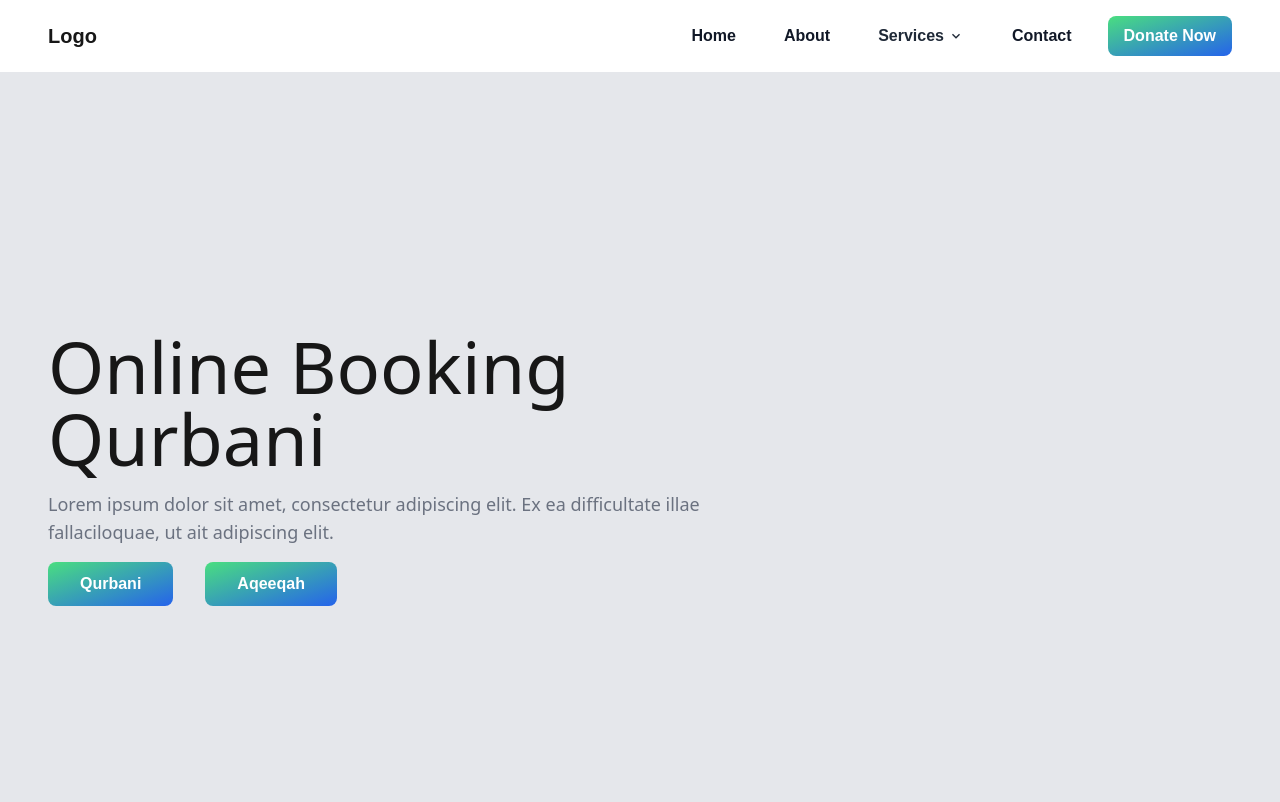
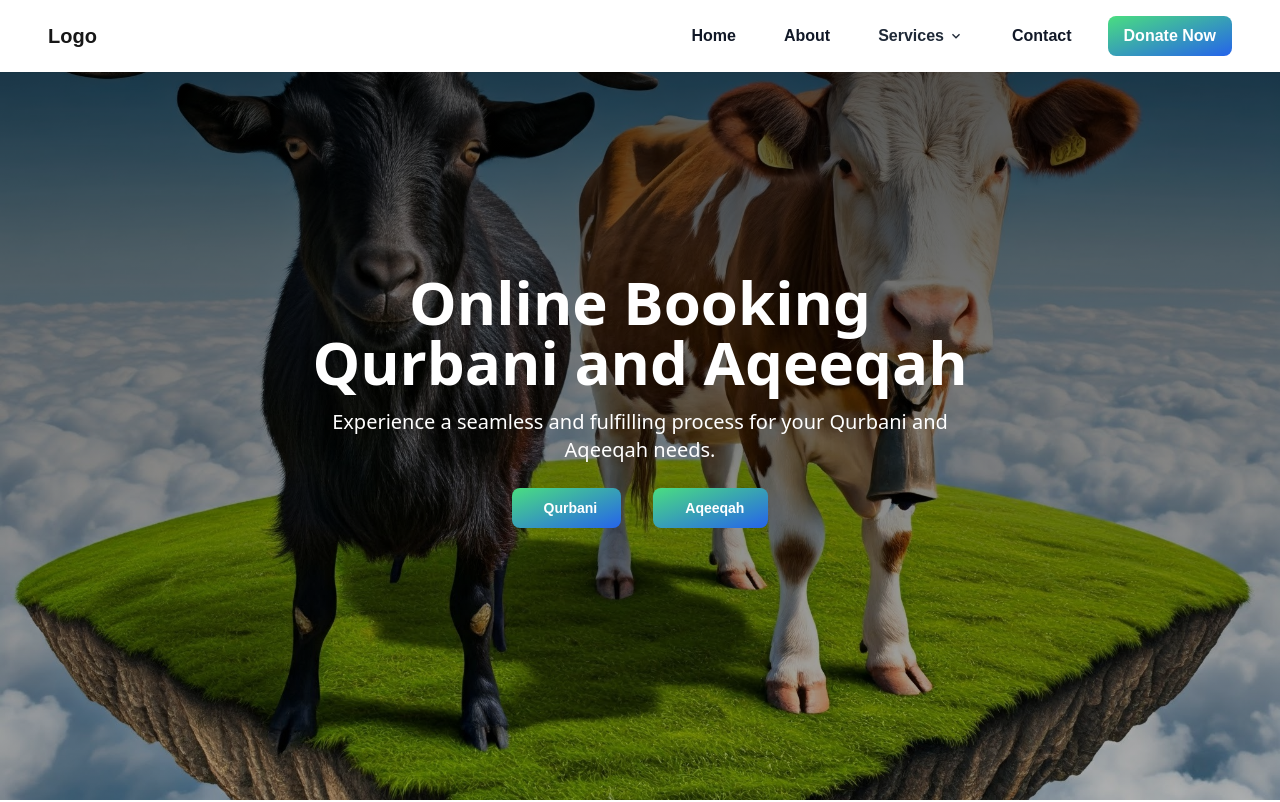
Before and after one commit to AINSoftwareSolution/qurbani-site, a Next.js app: page / in a window 1280 px wide. Shown: the top 802 px of the page. Built offline with nearby package versions, Linux system fonts and the light colour scheme.

Commit message:
add navigation and banner

```diff
--- a/app/Components/Footer.tsx
+++ b/app/Components/Footer.tsx
@@ -6,26 +6,31 @@ import { MdAddIcCall, MdOutlineMarkEmailRead } from 'react-icons/md';
 
 const Footer = () => {
   return (
-    <div className={`subscribe bg-gray-900 overflow-hidden border-t border-gray-200 'hidden' : ''}` }>
-      <div className="container inset-0 mx-auto px-2 py-8 lg:px-12 lg:py-4 rounded text-center overflow-hidden ">
-        <h6 className="text-3xl font-bold my-4 text-white ">Submit Newsletters</h6>
+    <div className={`subscribe bg-gray-900 overflow-hidden border-t border-gray-200`}>
+    <div className="container inset-0 mx-auto px-2 py-8 lg:px-12 lg:py-4 rounded text-center overflow-hidden">
+      <h6 className="text-3xl font-bold my-4 text-white">Submit Newsletters</h6>
       <p className="text-gray-600 mb-4 text-center">
-          Sanctus est Lorem ipsum dolor sit amet. Lorem ipsum dolor sit amet, consetetur sadipscing elitr <br /> sed diam nonumy sanctus est Lorem ipsum dolor sit amet.
+        Sanctus est Lorem ipsum dolor sit amet. Lorem ipsum dolor sit amet, consetetur sadipscing elitr <br />
+        sed diam nonumy sanctus est Lorem ipsum dolor sit amet.
       </p>
       <div className="flex justify-center mb-5">
         <div className="w-full md:w-2/5 flex mb-5">
           <input
-              type="text"
-              className="form-control w-full py-3 px-4 border border-gray-300 rounded-l"
-              placeholder="Enter Your Email" />
-              {/* <Button title={"Subscribe"} link={"/#"} /> */}
+            type="email"
+            className="form-control w-full py-3 px-4 border border-gray-300 rounded-lg"
+            placeholder="Enter Your Email"
+            aria-label="Email Address"
+          />
+          <button
+            type="button"
+            className="text-white bg-gradient-to-br from-green-400 to-blue-600 hover:bg-gradient-to-bl focus:ring-4 focus:outline-none focus:ring-green-200 dark:focus:ring-green-800 font-bold rounded-lg text-md py-3 px-4 text-center"
+          >
+            Subscribe
+          </button>
         </div>
       </div>
       <hr className="my-6 border-gray-200 sm:mx-auto lg:my-8" />
     </div>
-
-      {/* news letter end  */}
-
       <div className=" bg-slate-900 footer">
         <div className="container inset-0 mx-auto px-2 py-8 lg:px-12 lg:py-4">
           <div className="md:flex md:justify-between">
@@ -66,10 +71,9 @@ const Footer = () => {
                 </div>
                 <div>
                   <p className="text-gray-500 font-bold mb-4">
-                    Ambedkar Housing Society ,Golf Club Rd beside Ambedkar<br />
-                    Function Hall, Dr Ambedkar Co Oprative Society, Yerawada<br />
-                    Pune Maharashtra - 411006, Maharashtra India.
+                    Ambedkar Housing Society ,Golf Club Rd beside Ambedkar
                    </p>
+
                 </div>
               </div>
             </div>
--- a/app/Components/Navbar.tsx
+++ b/app/Components/Navbar.tsx
@@ -4,11 +4,9 @@ import { MdKeyboardArrowDown } from "react-icons/md";
 import Link from "next/link";
 
 const Navbar = () => {
-
   return (
-    <div className="bg-white shadow-sm">
+    <div className="bg-white shadow-sm fixed top-0 left-0 right-0 z-50">
       <div className="container mx-auto px-2 py-4 lg:px-12 flex items-center justify-between">
-        {/* Logo on the left */}
         <Link
           href="/"
           className="flex items-center space-x-3 rtl:space-x-reverse"
@@ -81,8 +79,6 @@ const Navbar = () => {
                 Donate Now
               </button>
             </li>
-
-
           </ul>
         </div>
       </div>
--- a/app/page.tsx
+++ b/app/page.tsx
@@ -1,6 +1,6 @@
 import React from "react";
 import Image from "next/image";
-import { BuffaloImg, GoatImg, IntroductionImg , DonateImg} from "./utilis/Images";
+import { BuffaloImg, GoatImg, IntroductionImg , DonateImg, BannerImg} from "./utilis/Images";
 import Link from "next/link";
 import Faq from "./Components/Faq";
 
@@ -9,45 +9,54 @@ const Home = () => {
 
 
   return (
-    <div>
-   <section className="relative w-full bg-gray-200 overflow-hidden ptablet:max-h-[1100px]">
-  <div className="relative container mx-auto px-4 py-8 lg:px-12 lg:py-4 flex items-center min-h-screen">
-    <div className="w-full">
-      <div className="grid grid-cols-12 gap-6">
-        {/* Text Section */}
-        <div className="col-span-12 md:col-span-7 h-full flex items-center">
-          <div className="w-full text-center md:text-left">
-            <h1 className="font-sans font-light text-3xl sm:text-4xl md:text-5xl lg:text-7xl leading-tight dark:text-white">
-              Online Booking Qurbani
-            </h1>
-            <p className="font-sans text-sm sm:text-base md:text-lg text-gray-500 dark:text-gray-300 my-4">
-              Lorem ipsum dolor sit amet, consectetur adipiscing elit. Ex ea
-              difficultate illae fallaciloquae, ut ait adipiscing elit.
-            </p>
-            <div className="flex flex-col md:flex-row justify-center md:justify-start items-center gap-4 md:gap-8 mt-4">
-              <button
-                type="button"
-                className="text-white bg-gradient-to-br from-green-400 to-blue-600 hover:bg-gradient-to-bl focus:ring-4 focus:outline-none focus:ring-green-200 dark:focus:ring-green-800 font-bold rounded-lg text-md px-8 py-2.5 text-center mb-2"
-              >
-                Qurbani
-              </button>
-              <button
-                type="button"
-                className="text-white bg-gradient-to-br from-green-400 to-blue-600 hover:bg-gradient-to-bl focus:ring-4 focus:outline-none focus:ring-green-200 dark:focus:ring-green-800 font-bold rounded-lg text-md px-8 py-2.5 text-center mb-2"
-              >
-                Aqeeqah
-              </button>
-            </div>
-          </div>
+    <>
+<section className="relative w-full ptablet:max-h-[1100px] mb-12">
+  <div
+    className="relative mx-auto flex items-center justify-center min-h-screen bg-cover bg-center"
+    style={{
+      backgroundImage: `url(${BannerImg.src})`,
+      backgroundSize: 'cover', // Ensures the image covers the section
+      backgroundPosition: 'center', // Centers the image
+    }}
+  >
+    <div className="absolute inset-0 bg-gradient-to-b from-black/70 to-black/30"></div>
+
+    <div className="relative w-full flex items-center justify-center bg-opacity-70">
+      {/* Text Section */}
+      <div className="text-center relative z-10 max-w-3xl p-4 md:p-8">
+        <h1 className="font-sans text-4xl sm:text-5xl md:text-6xl leading-tight text-white font-bold">
+          Online Booking Qurbani and Aqeeqah
+        </h1>
+        <p className="font-sans text-base sm:text-lg md:text-xl text-white my-4">
+          Experience a seamless and fulfilling process for your Qurbani and Aqeeqah needs.
+        </p>
+        <div className="flex justify-center items-center gap-4 md:gap-8 mt-6">
+          <Link
+            href="/#home"
+            className="text-white bg-gradient-to-br from-green-400 to-blue-600 hover:bg-gradient-to-bl focus:ring-4 focus:outline-none focus:ring-green-200 dark:focus:ring-green-800 font-bold rounded-lg text-sm md:text-md px-6 py-2.5 transition-transform transform hover:scale-105 text-center"
+          >
+            <span className="flex items-center">
+              <i className="fas fa-clipboard-check mr-2"></i> Qurbani
+            </span>
+          </Link>
+          <Link
+            href="/services/aqeeqa"
+            className="text-white bg-gradient-to-br from-green-400 to-blue-600 hover:bg-gradient-to-bl focus:ring-4 focus:outline-none focus:ring-green-200 dark:focus:ring-green-800 font-bold rounded-lg text-sm md:text-md px-6 py-2.5 transition-transform transform hover:scale-105 text-center"
+          >
+            <span className="flex items-center">
+              <i className="fas fa-baby mr-2"></i> Aqeeqah
+            </span>
+          </Link>
         </div>
       </div>
     </div>
   </div>
 </section>
 
+
 {/* Donation section start */}
-<div className="bg-green-900">
-  <div className="container mx-auto p-4 pt-8">
+<div className="bg-green-900 mt-8">
+  <div className="container mx-auto p-4 ">
     <div className="py-8">
       <h1 className="text-2xl sm:text-3xl font-bold text-center text-white">
         Qurbani / Udhiya Donation 2024
@@ -243,12 +252,11 @@ const Home = () => {
     </div>
   </div>
 </section>
-
 {/* why donate with me end */}
 
 <Faq />
 
-   </div>
+   </>
 
   );
 }
--- a/app/utilis/Images/index.tsx
+++ b/app/utilis/Images/index.tsx
@@ -5,6 +5,7 @@ import BoyImg from "./boy.jpg"
 import  GirlImg from "./girl.webp"
 import AqeeqaImg from "./Aqeeqah.jpg"
 import DonateImg from "./donate.jpg"
+import BannerImg from "./bannerimg.jpg"
 
 
 
@@ -16,5 +17,6 @@ export{
     BoyImg,
     GirlImg,
     AqeeqaImg,
-    DonateImg
+    DonateImg,
+    BannerImg
 };
```
Also changed, not shown: app/utilis/Images/bannerimg.jpg (added). Lines whose indentation alone changed are shown as unchanged.
